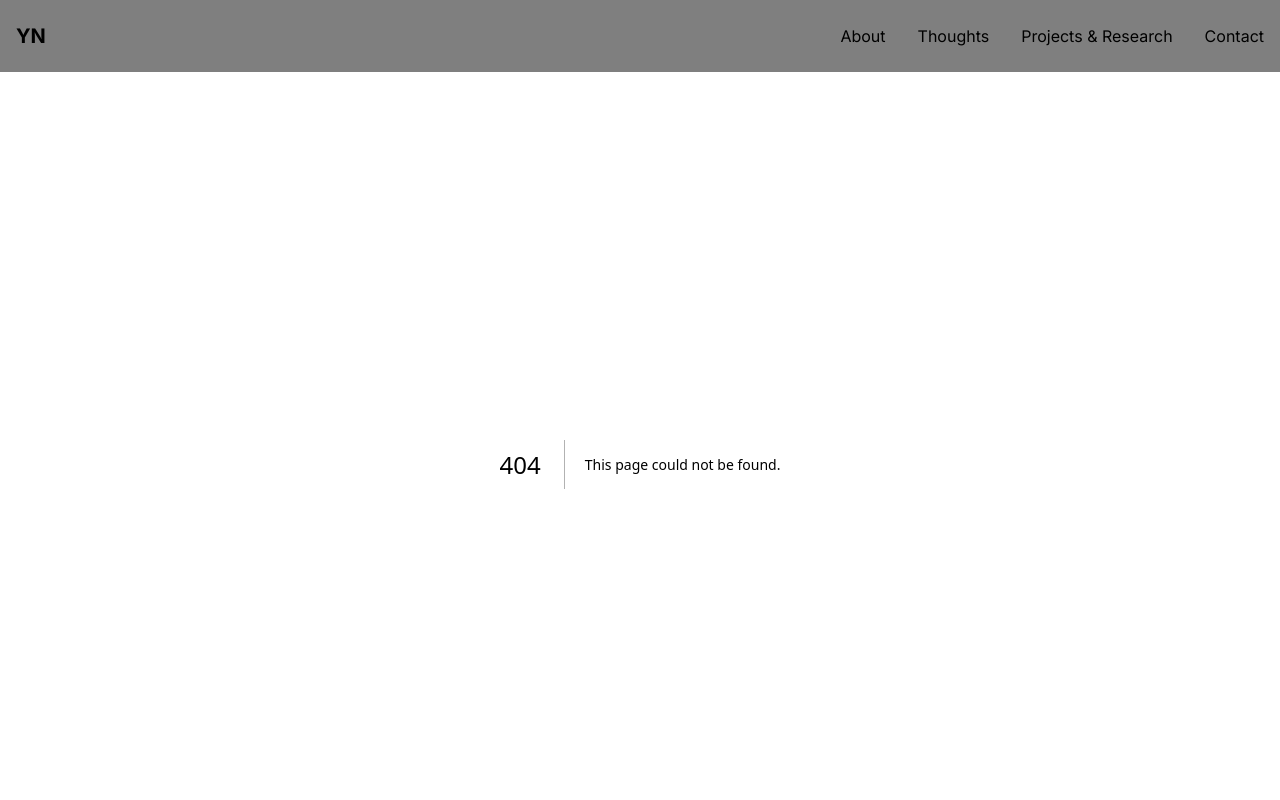
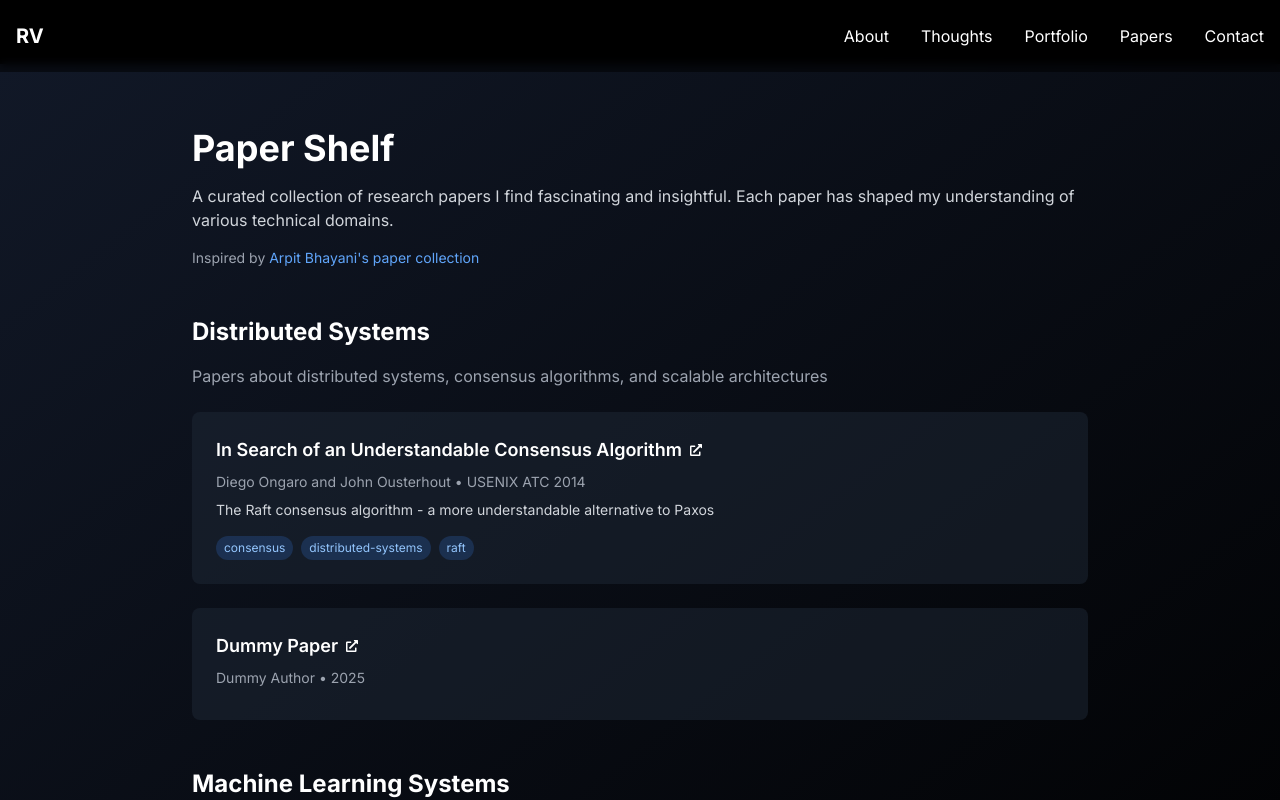
Before and after one commit to rohithv/rohithv.github.io, a Next.js app: page /papershelf in a window 1280 px wide. Before the commit this address had no page. Shown: the top 800 px of the page. Built offline with nearby package versions, Linux system fonts and the light colour scheme.

Commit message:
add placeholder papershelf

```diff
--- /dev/null
+++ b/src/app/papershelf/page.tsx
@@ -0,0 +1,158 @@
+'use client'
+import { motion } from 'framer-motion'
+import Link from 'next/link'
+import { FaExternalLinkAlt } from 'react-icons/fa'
+
+type Paper = {
+  title: string
+  authors: string
+  conference?: string
+  year: number
+  link: string
+  notes?: string
+  tags: string[]
+}
+
+type Category = {
+  name: string
+  description: string
+  papers: Paper[]
+}
+
+export default function PaperShelf() {
+  const categories: Category[] = [
+    {
+      name: "Distributed Systems",
+      description: "Papers about distributed systems, consensus algorithms, and scalable architectures",
+      papers: [
+        {
+          title: "In Search of an Understandable Consensus Algorithm",
+          authors: "Diego Ongaro and John Ousterhout",
+          conference: "USENIX ATC",
+          year: 2014,
+          link: "https://raft.github.io/raft.pdf",
+          notes: "The Raft consensus algorithm - a more understandable alternative to Paxos",
+          tags: ["consensus", "distributed-systems", "raft"]
+        },
+        {
+            title: "Dummy Paper",
+            authors: "Dummy Author",
+            year: 2025,
+            link: "https://dummy.com",
+            tags: []
+        }
+        // Add more papers...
+      ]
+    },
+    {
+      name: "Machine Learning Systems",
+      description: "Papers about ML infrastructure, scaling ML, and ML systems design",
+      papers: [
+        {
+          title: "Hidden Technical Debt in Machine Learning Systems",
+          authors: "D. Sculley et al.",
+          conference: "NeurIPS",
+          year: 2015,
+          link: "https://papers.nips.cc/paper/2015/file/86df7dcfd896fcaf2674f757a2463eba-Paper.pdf",
+          tags: ["ml-systems", "technical-debt", "production-ml"]
+        },
+        // Add more papers...
+      ]
+    },
+    // Add more categories...
+  ]
+
+  return (
+    <div className="min-h-screen bg-gradient-to-br from-gray-900 to-black text-white">
+      <motion.div
+        initial={{ opacity: 0 }}
+        animate={{ opacity: 1 }}
+        transition={{ duration: 0.8 }}
+        className="container mx-auto px-4 py-16"
+      >
+        <div className="max-w-4xl mx-auto">
+          <motion.div
+            initial={{ y: -20 }}
+            animate={{ y: 0 }}
+            className="mb-12"
+          >
+            <h1 className="text-4xl font-bold mb-4">Paper Shelf</h1>
+            <p className="text-gray-300 mb-4">
+              A curated collection of research papers I find fascinating and insightful.
+              Each paper has shaped my understanding of various technical domains.
+            </p>
+            <p className="text-sm text-gray-400">
+              Inspired by{' '}
+              <Link
+                href="https://arpitbhayani.me/papershelf"
+                target="_blank"
+                rel="noopener noreferrer"
+                className="text-blue-400 hover:text-blue-300 transition-colors"
+              >
+                Arpit Bhayani's paper collection
+              </Link>
+            </p>
+          </motion.div>
+
+          <div className="space-y-12">
+            {categories.map((category, categoryIndex) => (
+              <motion.section
+                key={category.name}
+                initial={{ opacity: 0, y: 20 }}
+                animate={{ opacity: 1, y: 0 }}
+                transition={{ delay: categoryIndex * 0.1 }}
+              >
+                <h2 className="text-2xl font-bold mb-4">{category.name}</h2>
+                <p className="text-gray-400 mb-6">{category.description}</p>
+
+                <div className="space-y-6">
+                  {category.papers.map((paper, paperIndex) => (
+                    <motion.article
+                      key={paper.title}
+                      initial={{ opacity: 0, x: -20 }}
+                      animate={{ opacity: 1, x: 0 }}
+                      transition={{ delay: (categoryIndex * 0.1) + (paperIndex * 0.05) }}
+                      className="bg-gray-800/50 rounded-lg p-6"
+                    >
+                      <div className="flex justify-between items-start gap-4">
+                        <div>
+                          <h3 className="text-lg font-semibold mb-2">
+                            <Link
+                              href={paper.link}
+                              target="_blank"
+                              rel="noopener noreferrer"
+                              className="hover:text-blue-400 transition-colors inline-flex items-center gap-2"
+                            >
+                              {paper.title}
+                              <FaExternalLinkAlt className="w-3 h-3" />
+                            </Link>
+                          </h3>
+                          <p className="text-gray-400 text-sm mb-2">
+                            {paper.authors} • {paper.conference && `${paper.conference} `}{paper.year}
+                          </p>
+                          {paper.notes && (
+                            <p className="text-gray-300 text-sm mb-4">{paper.notes}</p>
+                          )}
+                          <div className="flex flex-wrap gap-2">
+                            {paper.tags.map(tag => (
+                              <span
+                                key={tag}
+                                className="text-xs px-2 py-1 bg-blue-500/20 text-blue-300 rounded-full"
+                              >
+                                {tag}
+                              </span>
+                            ))}
+                          </div>
+                        </div>
+                      </div>
+                    </motion.article>
+                  ))}
+                </div>
+              </motion.section>
+            ))}
+          </div>
+        </div>
+      </motion.div>
+    </div>
+  )
+}
--- a/src/components/Navigation.tsx
+++ b/src/components/Navigation.tsx
@@ -10,7 +10,8 @@ export default function Navigation() {
   const navLinks = [
     { href: "/about", label: "About" },
     { href: "/thoughts", label: "Thoughts" },
-    { href: "/projects", label: "Projects & Research" },
+    { href: "/projects", label: "Portfolio" },
+    { href: "/papershelf", label: "Papers" },
     { href: "/contact", label: "Contact" },
   ]
 
@@ -21,7 +22,7 @@ export default function Navigation() {
         <div className="container mx-auto px-4 py-4">
           <div className="flex justify-between items-center">
             <Link href="/" className="text-xl font-bold">
-              YN
+              RV
             </Link>
 
             <div className="hidden md:flex space-x-8">
```
